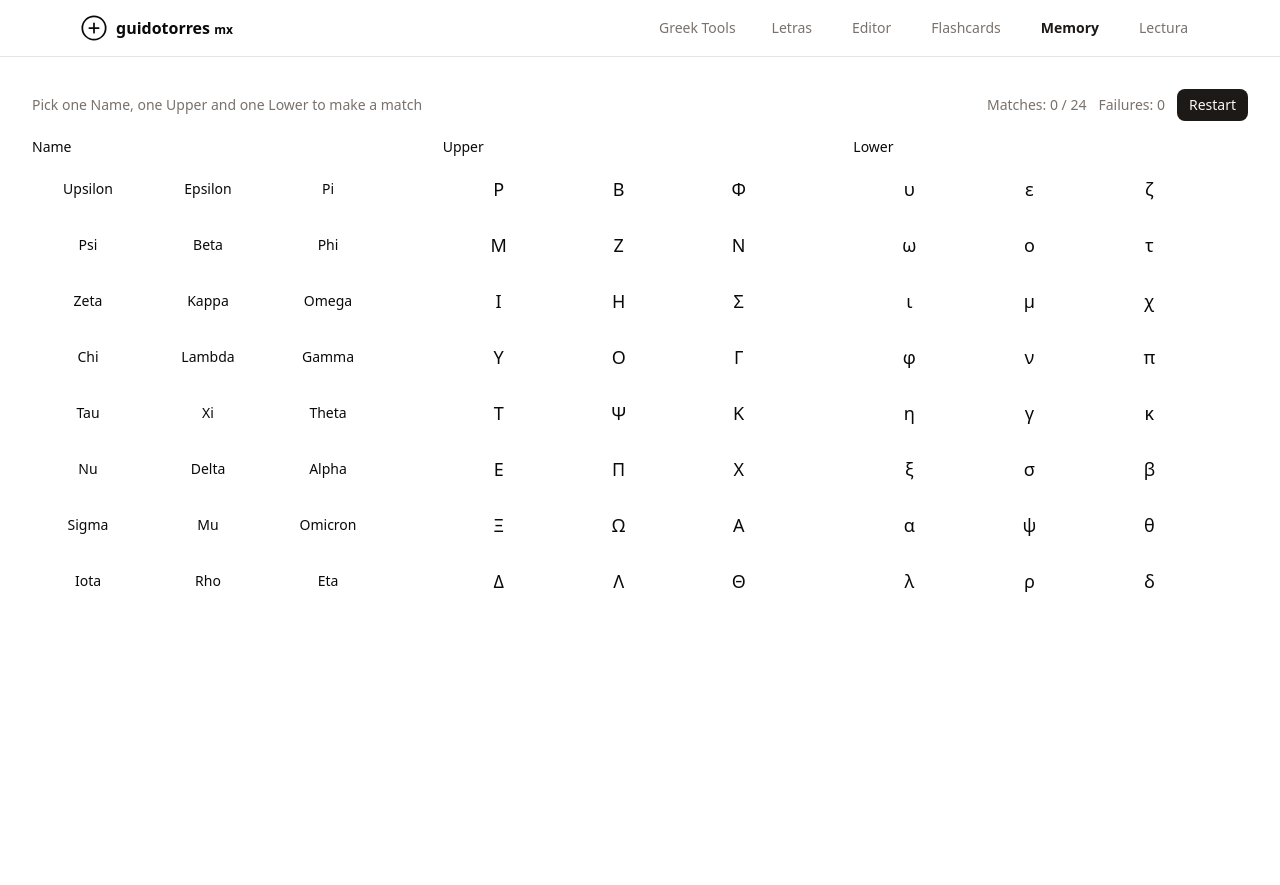
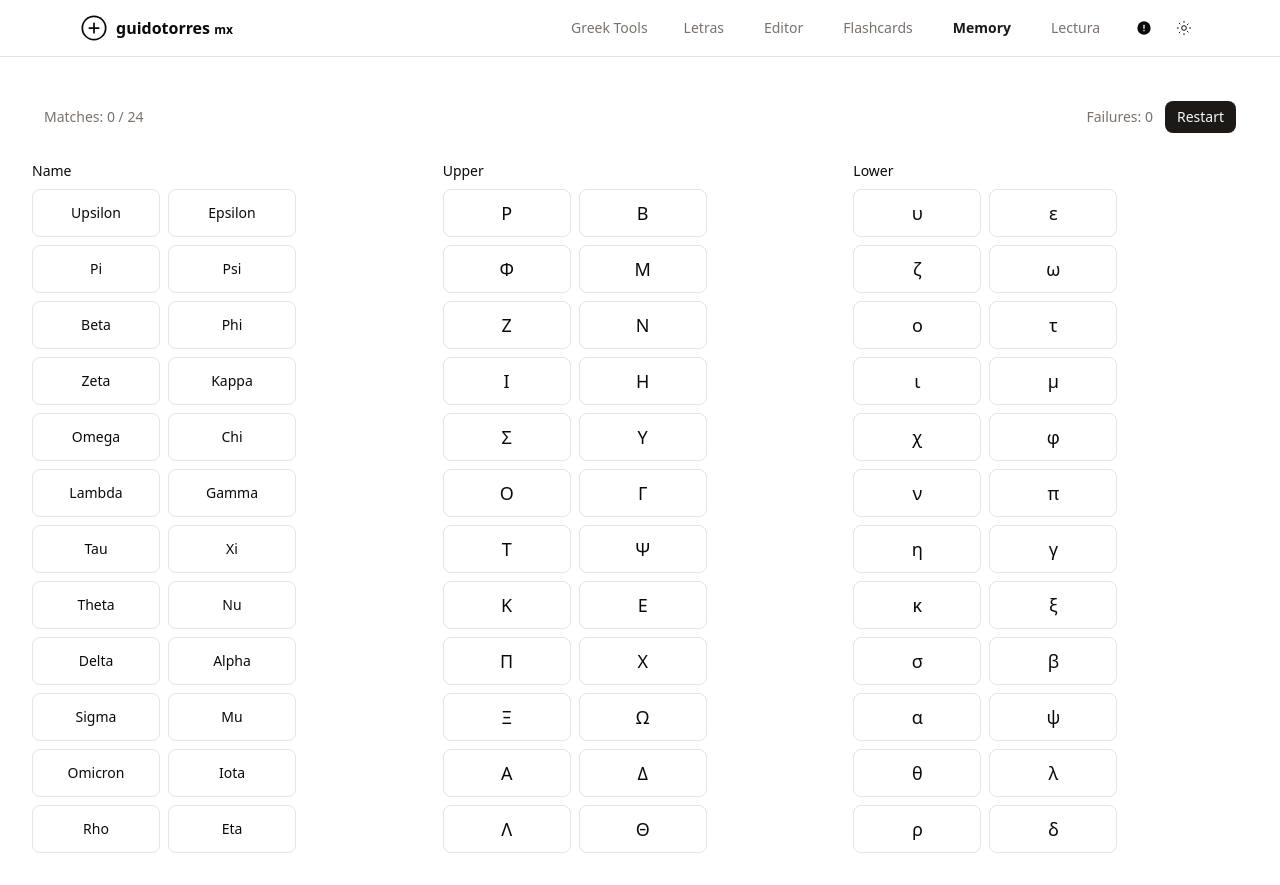
Before and after one commit to guidotorresmx/ancient-greek-tools, a Next.js app: page /memory in a window 1280 px wide. Before the commit the page ends 800 px from the top, so only its background shows below. Built offline with nearby package versions, Linux system fonts and the light colour scheme.

Commit message:
layout improvements

```diff
--- a/src/components/ui/memory-game.tsx
+++ b/src/components/ui/memory-game.tsx
@@ -4,6 +4,7 @@ import * as React from "react";
 import { Button } from "@/components/ui/button";
 import { cn } from "@/lib/utils";
 import { useTranslations } from "next-intl";
+import Modal from "@/components/ui/modal";
 
 type Card = {
   id: string;
@@ -69,22 +70,46 @@ export function MemoryGame() {
 
   const [selected, setSelected] = React.useState<string[]>([]);
   const [failures, setFailures] = React.useState(0);
+  const [showInstructionsModal, setShowInstructionsModal] =
+    React.useState(false);
+
+  React.useEffect(() => {
+    function handler() {
+      setShowInstructionsModal(true);
+    }
+    window.addEventListener("memory:open-instructions", handler);
+    return () =>
+      window.removeEventListener("memory:open-instructions", handler);
+  }, []);
 
   const t = useTranslations("memory");
 
   const STATS_CLASS =
-    "mb-4 flex items-center gap-4 text-sm text-muted-foreground";
+    "mb-4 flex items-center gap-4 text-sm text-muted-foreground bg-card/50 p-3 rounded-md";
   const GRID_CLASS = "grid grid-cols-3 sm:grid-cols-6 gap-3";
   const CARD_BASE =
-    "relative rounded-md p-2 flex items-center justify-center text-sm";
-  const CARD_DIM = "h-12 w-28";
-  const CARD_HOVER = "hover:shadow-md bg-white/80";
-  const CARD_DISABLED = "opacity-50 pointer-events-none";
-  const CARD_SELECTED = "ring-2 ring-primary animate-pop";
+    "relative rounded-md p-2 flex items-center justify-center text-sm border transition-all";
+  const CARD_DIM = "h-12 w-28 sm:w-32";
+  const CARD_HOVER =
+    "hover:shadow-lg hover:-translate-y-0.5 bg-white/90 dark:bg-white/5";
+  const CARD_DISABLED = "opacity-60 pointer-events-none grayscale";
+  const CARD_SELECTED = "ring-2 ring-primary/80 scale-105";
   const KIND_STYLES: Record<string, string> = {
     name: "bg-blue-50 dark:bg-blue-900",
     upper: "bg-yellow-50 dark:bg-yellow-900",
     lower: "bg-green-50 dark:bg-green-900",
+  };
+
+  const ABBR: Record<string, string> = {
+    name: "N",
+    upper: "A",
+    lower: "a",
+  };
+
+  const BADGE_CLASS: Record<string, string> = {
+    name: "bg-blue-600 text-white",
+    upper: "bg-amber-500 text-black",
+    lower: "bg-emerald-600 text-white",
   };
 
   function reset() {
@@ -163,23 +188,33 @@ export function MemoryGame() {
 
   return (
     <div>
-      <div className={`${STATS_CLASS} justify-between`}>
-        <div className="flex items-center gap-4">
-          <div className="text-sm text-muted-foreground">
-            {t("instructions")}
+      <div className={`${STATS_CLASS} flex-col gap-2`}>
+        <div className="w-full flex items-center justify-between">
+          <div className="flex items-center gap-3">
+            <div className="font-medium">
+              {t("matches", { matched: matchedCount, total: GREEK.length })}
             </div>
           </div>
 
           <div className="flex items-center gap-3">
-          <div className="font-medium">
-            {t("matches", { matched: matchedCount, total: GREEK.length })}
-          </div>
             <div className="font-medium">{t("failures", { failures })}</div>
             <Button onClick={reset} variant="default" size="sm">
               {t("restart")}
             </Button>
           </div>
         </div>
+
+        {/* instructions are shown in a modal triggered from the navbar */}
+        {/* Modal rendered below */}
+      </div>
+
+      <Modal
+        open={showInstructionsModal}
+        onClose={() => setShowInstructionsModal(false)}
+        title={"How to play"}
+      >
+        <p>{t("instructions")}</p>
+      </Modal>
 
       <div className="grid grid-cols-1 sm:grid-cols-3 gap-4">
         {/* Column: Names */}
--- /dev/null
+++ b/src/components/ui/modal.tsx
@@ -0,0 +1,50 @@
+"use client";
+
+import * as React from "react";
+
+export function Modal({
+  open,
+  onClose,
+  title,
+  children,
+}: Readonly<{
+  open: boolean;
+  onClose(): void;
+  title?: React.ReactNode;
+  children?: React.ReactNode;
+}>) {
+  React.useEffect(() => {
+    function onKey(e: KeyboardEvent) {
+      if (e.key === "Escape") onClose();
+    }
+    if (open) document.addEventListener("keydown", onKey);
+    return () => document.removeEventListener("keydown", onKey);
+  }, [open, onClose]);
+
+  if (!open) return null;
+
+  return (
+    <div className="fixed inset-0 z-50 flex items-center justify-center">
+      <div
+        className="absolute inset-0 bg-black/50"
+        onClick={onClose}
+        aria-hidden
+      />
+
+      <div className="relative z-10 w-[min(640px,95%)] bg-popover text-popover-foreground rounded-md shadow-lg p-6">
+        {title && <div className="mb-2 text-lg font-semibold">{title}</div>}
+        <div>{children}</div>
+        <div className="mt-4 text-right">
+          <button
+            className="px-3 py-1 rounded-md bg-muted text-muted-foreground"
+            onClick={onClose}
+          >
+            Close
+          </button>
+        </div>
+      </div>
+    </div>
+  );
+}
+
+export default Modal;
--- a/src/components/ui/navbar.tsx
+++ b/src/components/ui/navbar.tsx
@@ -8,6 +8,8 @@ import {
   NavigationMenuLink,
   navigationMenuTriggerStyle,
 } from "@/components/ui/navigation-menu";
+import { Button } from "@/components/ui/button";
+import { cn } from "@/lib/utils";
 
 export function Navbar() {
   const pathname = usePathname() || "/";
@@ -17,14 +19,48 @@ export function Navbar() {
     return pathname.startsWith(href);
   }
 
+  const NAV_ITEMS = [
+    { href: "/letras", label: "Letras" },
+    { href: "/editor", label: "Editor" },
+    { href: "/flashcards", label: "Flashcards" },
+    { href: "/memory", label: "Memory" },
+    { href: "/lectura", label: "Lectura" },
+  ];
+
+  const [mobileOpen, setMobileOpen] = React.useState(false);
+  const [isDark, setIsDark] = React.useState<boolean>(() => {
+    if (typeof window === "undefined") return false;
+    const stored = localStorage.getItem("theme");
+    if (stored) return stored === "dark";
     return (
-    <header className="border-b">
+      window.matchMedia &&
+      window.matchMedia("(prefers-color-scheme: dark)").matches
+    );
+  });
+
+  React.useEffect(() => {
+    document.documentElement.classList.toggle("dark", !!isDark);
+    try {
+      localStorage.setItem("theme", isDark ? "dark" : "light");
+    } catch {}
+  }, [isDark]);
+
+  function toggleTheme() {
+    setIsDark((d) => !d);
+  }
+
+  return (
+    <header className="border-b bg-card/60 backdrop-blur-sm">
       <nav className="max-w-6xl mx-auto px-4">
         <div className="flex items-center justify-between h-14">
           <div className="flex items-center gap-3">
             <Link href="/" className="flex items-center gap-2">
               <svg
-                width="28"
+                onClick={() =>
+                  window.dispatchEvent(
+                    new CustomEvent("memory:open-instructions"),
+                  )
+                }
                 height="28"
                 viewBox="0 0 24 24"
                 fill="none"
@@ -59,18 +95,12 @@ export function Navbar() {
           </div>
 
           <div className="flex items-center gap-4">
+            <div className="hidden sm:flex items-center gap-4">
               <div className="text-sm font-medium text-muted-foreground mr-2">
                 Greek Tools
               </div>
 
-            {/* Single-level nav items mapped from an array for consistency */}
-            {[
-              { href: "/letras", label: "Letras" },
-              { href: "/editor", label: "Editor" },
-              { href: "/flashcards", label: "Flashcards" },
-              { href: "/memory", label: "Memory" },
-              { href: "/lectura", label: "Lectura" },
-            ].map((item) => (
+              {NAV_ITEMS.map((item) => (
                 <NavigationMenuItem key={item.href}>
                   <NavigationMenuLink
                     href={item.href}
@@ -86,7 +116,153 @@ export function Navbar() {
                 </NavigationMenuItem>
               ))}
             </div>
+
+            <div className="flex items-center gap-2">
+              <Button
+                onClick={() =>
+                  window.dispatchEvent(
+                    new CustomEvent("memory:toggle-instructions"),
+                  )
+                }
+                variant="ghost"
+                size="sm"
+                aria-label="Toggle memory instructions"
+                className="p-2"
+              >
+                <svg
+                  width="16"
+                  height="16"
+                  viewBox="0 0 24 24"
+                  fill="none"
+                  aria-hidden
+                >
+                  <path
+                    d="M12 2a10 10 0 100 20 10 10 0 000-20zm1 15h-2v-2h2v2zm0-4h-2V7h2v6z"
+                    fill="currentColor"
+                  />
+                </svg>
+              </Button>
+
+              <Button
+                onClick={toggleTheme}
+                variant="ghost"
+                size="sm"
+                aria-label="Toggle theme"
+                className="p-2"
+              >
+                {isDark ? (
+                  <svg
+                    width="16"
+                    height="16"
+                    viewBox="0 0 24 24"
+                    fill="none"
+                    aria-hidden
+                  >
+                    <path
+                      d="M21 12.79A9 9 0 1111.21 3 7 7 0 0021 12.79z"
+                      stroke="currentColor"
+                      strokeWidth="1.5"
+                      strokeLinecap="round"
+                      strokeLinejoin="round"
+                    />
+                  </svg>
+                ) : (
+                  <svg
+                    width="16"
+                    height="16"
+                    viewBox="0 0 24 24"
+                    fill="none"
+                    aria-hidden
+                  >
+                    <circle
+                      cx="12"
+                      cy="12"
+                      r="3.5"
+                      stroke="currentColor"
+                      strokeWidth="1.5"
+                    />
+                    <path
+                      d="M12 2v1.5M12 20.5V22M4.93 4.93l1.06 1.06M17.01 17.01l1.06 1.06M2 12h1.5M20.5 12H22M4.93 19.07l1.06-1.06M17.01 6.99l1.06-1.06"
+                      stroke="currentColor"
+                      strokeWidth="1.5"
+                      strokeLinecap="round"
+                      strokeLinejoin="round"
+                    />
+                  </svg>
+                )}
+              </Button>
+
+              {/* Mobile menu toggle */}
+              <div className="sm:hidden">
+                <Button
+                  onClick={() => setMobileOpen((s) => !s)}
+                  variant="ghost"
+                  size="sm"
+                  aria-expanded={mobileOpen}
+                  aria-label="Toggle menu"
+                >
+                  {mobileOpen ? (
+                    <svg
+                      width="18"
+                      height="18"
+                      viewBox="0 0 24 24"
+                      fill="none"
+                      aria-hidden
+                    >
+                      <path
+                        d="M18 6L6 18M6 6l12 12"
+                        stroke="currentColor"
+                        strokeWidth="1.5"
+                        strokeLinecap="round"
+                      />
+                    </svg>
+                  ) : (
+                    <svg
+                      width="18"
+                      height="18"
+                      viewBox="0 0 24 24"
+                      fill="none"
+                      aria-hidden
+                    >
+                      <path
+                        d="M3 6h18M3 12h18M3 18h18"
+                        stroke="currentColor"
+                        strokeWidth="1.5"
+                        strokeLinecap="round"
+                      />
+                    </svg>
+                  )}
+                </Button>
               </div>
+            </div>
+          </div>
+        </div>
+
+        {/* Mobile panel */}
+        {mobileOpen && (
+          <div className="sm:hidden mt-2 mb-4 bg-card/70 rounded-md p-3 shadow-md">
+            <div className="flex flex-col gap-2">
+              <div className="text-sm font-medium text-muted-foreground">
+                Greek Tools
+              </div>
+              {NAV_ITEMS.map((item) => (
+                <Link
+                  key={item.href}
+                  href={item.href}
+                  onClick={() => setMobileOpen(false)}
+                  className={cn(
+                    "block rounded-md px-3 py-2 transition hover:bg-accent/10",
+                    isActive(item.href)
+                      ? "font-semibold text-primary"
+                      : "text-muted-foreground",
+                  )}
+                >
+                  {item.label}
+                </Link>
+              ))}
+            </div>
+          </div>
+        )}
       </nav>
     </header>
   );
```
Lines whose indentation alone changed are shown as unchanged.
